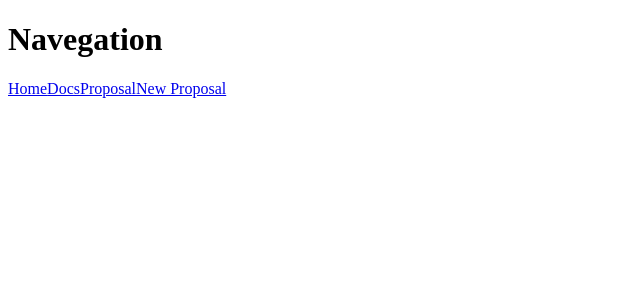
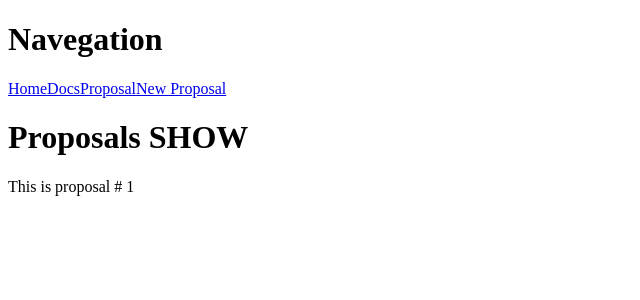
Before and after one commit to oscarmolivera/angular-rails-fe, an Angular app: page /proposal/1 in a window 1280 px wide. Before the commit this address led to /. Shown: the top 300 px of the page, without its empty margins (0-640 px from the left). Built offline with nearby package versions, Linux system fonts and the light colour scheme.

Commit message:
Activando Rutas dinamicas desde SHOW

```diff
--- a/src/app/app-routing.module.ts
+++ b/src/app/app-routing.module.ts
@@ -5,6 +5,7 @@ import { HomepageComponent } from './homepage/homepage.component';
 import { DocumentsComponent } from './documents/documents.component';
 import { ProposalsListComponent } from './proposals/proposals-list.component';
 import { ProposalsNewComponent } from './proposals/proposals-new.component';
+import { ProposalsShowComponent } from './proposals/proposals-show.component';
 
 const routes: Routes = [
   { path: '', redirectTo: '/home', pathMatch: 'full'},
@@ -12,6 +13,7 @@ const routes: Routes = [
   { path: 'documents', component: DocumentsComponent },
   { path: 'proposals', component: ProposalsListComponent },
   { path: 'proposals/new', component: ProposalsNewComponent },
+  { path: 'proposal/:id', component: ProposalsShowComponent },
 ]
 
 @NgModule({
--- a/src/app/app.module.ts
+++ b/src/app/app.module.ts
@@ -8,6 +8,7 @@ import { AppRoutingModule} from './app-routing.module';
 import { DocumentsComponent } from './documents/documents.component';
 import { ProposalsListComponent } from './proposals/proposals-list.component';
 import { ProposalsNewComponent } from './proposals/proposals-new.component';
+import { ProposalsShowComponent } from './proposals/proposals-show.component';
 
 @NgModule({
   declarations: [
@@ -15,7 +16,8 @@ import { ProposalsNewComponent } from './proposals/proposals-new.component';
     HomepageComponent,
     DocumentsComponent,
     ProposalsListComponent,
-    ProposalsNewComponent
+    ProposalsNewComponent,
+    ProposalsShowComponent
   ],
   imports: [
     BrowserModule,
--- a/src/app/proposals/proposals-list.component.html
+++ b/src/app/proposals/proposals-list.component.html
@@ -1,5 +1,5 @@
 <h1>PROPOSAL LIST</h1>
 <div *ngFor="let prop of proposals">
   <H3>{{prop.id}} | {{ prop.customer }}</H3>
-  <div>{{prop.client_email}}</div>
+  <div>{{prop.client_email}} <a routerLink="/proposal/{{prop.id}}">Show</a></div>
 </div>
--- /dev/null
+++ b/src/app/proposals/proposals-show.component.html
@@ -0,0 +1,2 @@
+<div><h1>Proposals SHOW</h1></div>
+<div>This is proposal # {{ id }}</div>
--- /dev/null
+++ b/src/app/proposals/proposals-show.component.ts
@@ -0,0 +1,23 @@
+import { Component, OnInit } from '@angular/core';
+import {ActivatedRoute, Params} from '@angular/router'
+import { Proposal } from './proposal';
+
+@Component({
+  selector: 'proposals-show',
+  templateUrl: './proposals-show.component.html'
+})
+
+export class ProposalsShowComponent implements OnInit {
+
+  id: number;
+  routeId: any;
+
+  constructor(private route: ActivatedRoute) { }
+  ngOnInit(): void {
+    this.routeId = this.route.params.subscribe(
+      params => {
+        this.id = +params['id'];
+      }
+    )
+  }
+}
```
